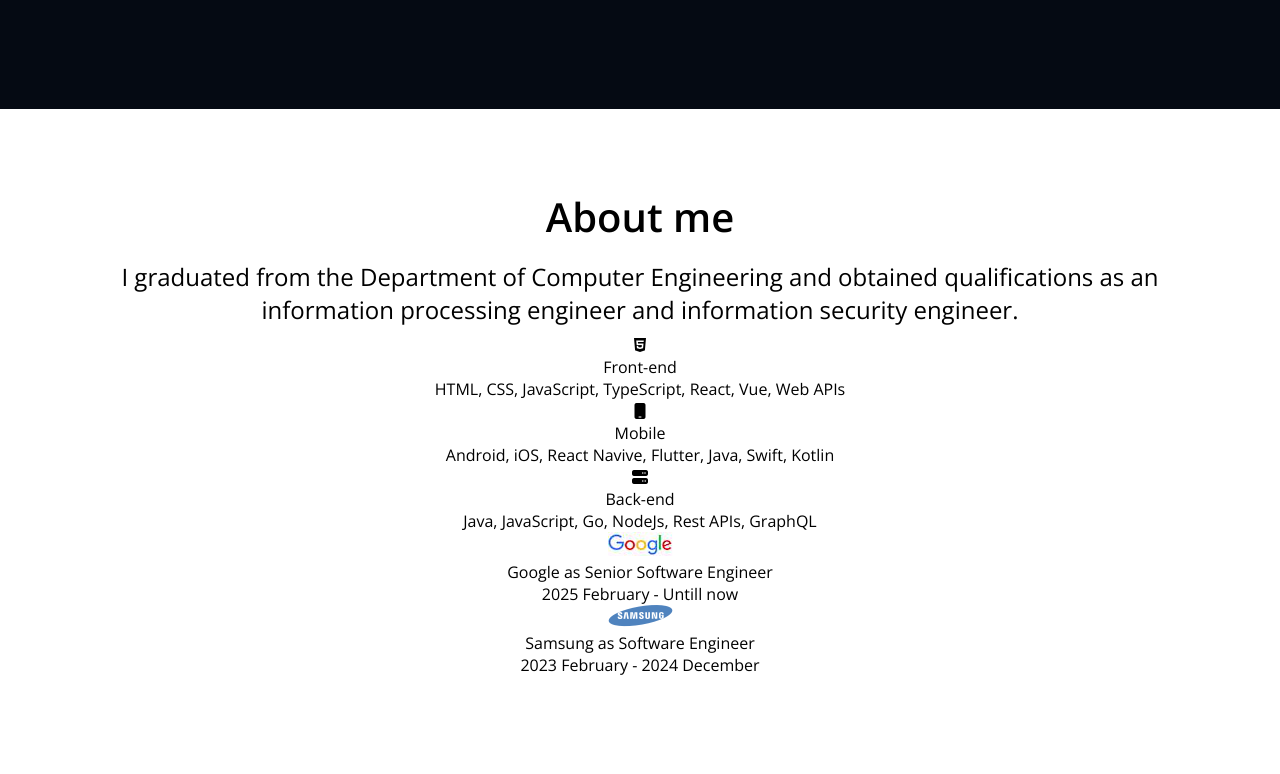
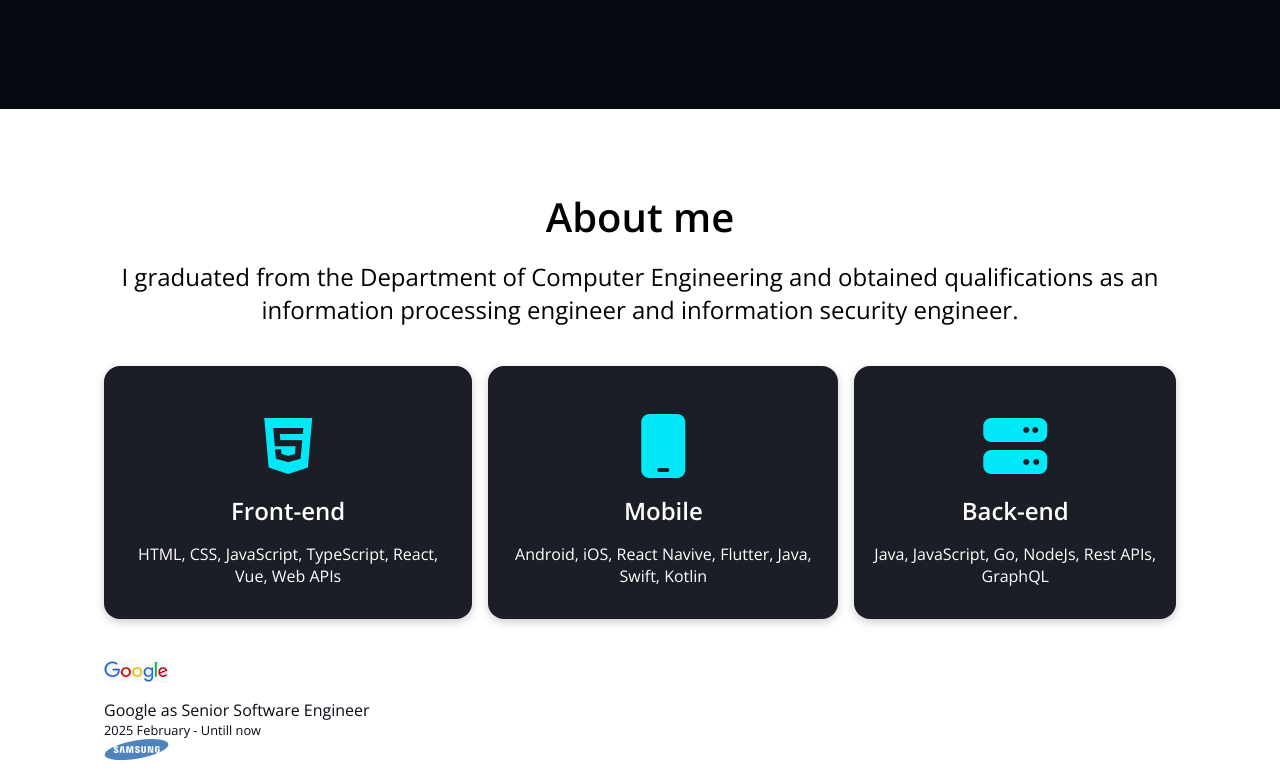
Before and after one commit to SungRyulCho/Alan, a plain HTML site: page index.html in a window 1280 px wide. Shown: the part 614-1388 px from the top of the page. Drawn offline with nearby package versions, Linux system fonts and the light colour scheme; a script that the page names is missing.

Commit message:
CSS-About

```diff
--- a/css/style.css
+++ b/css/style.css
@@ -13,6 +13,9 @@
 --color-blue: #03e8f9;
 --color-orange: #fd6413;
 --color-gray: #1b1e26;
+
+/* Size */
+--size-max-width: 1200px;
 }
 
 * {
@@ -58,6 +61,11 @@ button:focus {
     text-align: center;
 }
 
+.max-container {
+    max-width: var(--size-max-width);
+    margin: auto;
+}
+
 .title {
     font-size: 2.5rem;
     margin: 1rem 0;
@@ -67,6 +75,7 @@ button:focus {
     font-size: 1.5rem;
     margin: 0.5rem 0;
 }
+
 /* /header */
 .header {
     background-color: #050a13;
@@ -157,3 +166,57 @@ button:focus {
     color: var(--color-text);
     outline: 2px solid var(--color-accent);
 }
+
+/* About */
+.majors {
+    display: flex;
+    justify-content: space-between;
+    gap: 1rem;
+    margin: 2.5rem 0;
+}
+
+.major {
+    background-color: var(--color-primary-variant);
+    padding: 2rem 1rem;
+    color: var(--color-text);
+    border-radius: 1rem;
+    cursor: default;
+    box-shadow: 0 3px 10px rgb(0,0,0,0.2);
+}
+
+.major__icon {
+    font-size: 4rem;
+    margin: 1rem 0;
+    color: var(--color-accent);
+    transition: all 300ms ease;
+}
+
+.major__title {
+    font-size: 1.5rem;
+    font-weight: bold;
+    margin-bottom: 1rem;
+}
+
+.major:hover .major__icon{
+    transform: rotate(-15deg) scale(1.2);
+}
+
+.jobs {
+    text-align: start;
+}
+
+.job {
+    display: flex;
+    align-items: center;
+    gap: 8px;
+    margin-bottom: 1rem;
+}
+
+.job__name {
+    color: var(--color-primary);
+}
+
+.job__period {
+    color: var(--color-primary);
+    font-size: 0.8rem;
+}
--- a/index.html
+++ b/index.html
@@ -52,38 +52,38 @@
             <a class="home__contact" href="#contact">Contact Me</a>
         </section>
         <!-- About -->
-        <section id="about" class="section">
+        <section id="about" class="section max-container">
             <h2 class="title">About me</h2>
             <p class="description">
                 I graduated from the Department of Computer Engineering and obtained qualifications as an information processing engineer and information security engineer.
             </p>
-            <ul>
-                <li>
-                    <i class="fa-brands fa-html5"></i>
-                    <p>Front-end</p>
+            <ul class="majors">
+                <li class="major">
+                    <i class="fa-brands fa-html5 major__icon"></i>
+                    <p class="major__title">Front-end</p>
                     <p>HTML, CSS, JavaScript, TypeScript, React, Vue, Web APIs</p>
                 </li>
-                <li>
-                    <i class="fa-solid fa-mobile"></i>
-                    <p>Mobile</p>
+                <li class="major">
+                    <i class="fa-solid fa-mobile major__icon"></i>
+                    <p class="major__title">Mobile</p>
                     <p>Android, iOS, React Navive, Flutter, Java, Swift, Kotlin</p>
                 </li>
-                <li>
-                    <i class="fa-solid fa-server"></i>
-                    <p>Back-end</p>
+                <li class="major">
+                    <i class="fa-solid fa-server major__icon"></i>
+                    <p class="major__title">Back-end</p>
                     <p>Java, JavaScript, Go, NodeJs, Rest APIs, GraphQL</p>
                 </li>
             </ul>
-            <ul>
-                <li><img src="images/jobs/google.png" alt="goole logo"></li>
+            <ul class="jobs">
+                <li class="job"><img src="images/jobs/google.png" alt="goole logo"></li>
                 <div>
-                    <p>Google as Senior Software Engineer</p>
-                    <p>2025 February - Untill now</p>
+                    <p class="job__name">Google as Senior Software Engineer</p>
+                    <p class="job__period">2025 February - Untill now</p>
                 </div>
-                <li><img src="images/jobs/samsung.png" alt="Samsung logo"></li>
+                <li class="job"><img src="images/jobs/samsung.png" alt="Samsung logo"></li>
                 <div>
-                    <p>Samsung as Software Engineer</p>
-                    <p>2023 February - 2024 December</p>
+                    <p class="job__name">Samsung as Software Engineer</p>
+                    <p class="job__period">2023 February - 2024 December</p>
                 </div>
             </ul>
         </section>
```
